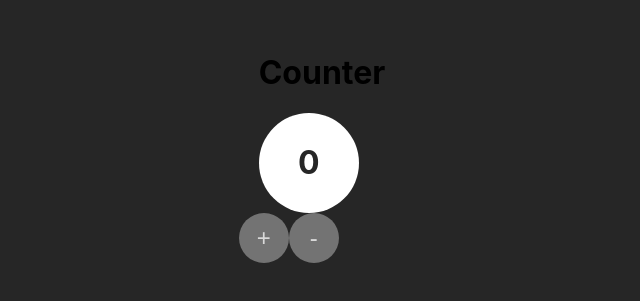
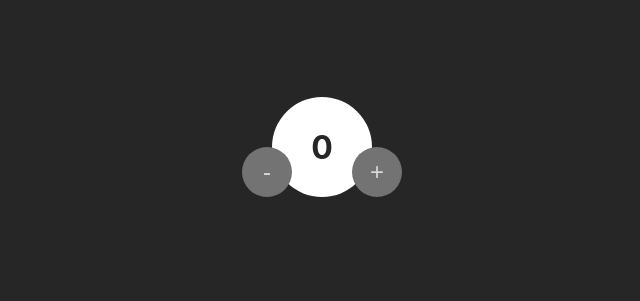
Before and after one commit to Hafizalimi7/Counter, a React (Create React App) app: page / in a window 1280 px wide. Shown: the part 253-554 px from the top of the page, without its empty margins (318-958 px from the left). Built offline with nearby package versions, Linux system fonts and the light colour scheme.

Commit message:
Refactored format *fixed styling of buttons *removed first test

```diff
--- a/src/components/counter.js
+++ b/src/components/counter.js
@@ -2,19 +2,14 @@ import React from "react"
 
 function Counter() {
   return (
-   <div className="counter">
-        <h1 data-testid="titleId" className="title">
-            Counter
-        </h1>
+
+   <div className="counter" >
+        <button data-testid="minus-btn"className="counter--minus">-</button>
         <div className="counter--count">
           <h1 data-testid="counterId">0</h1>
         </div>
-        <button data-testid="add-btn"className="counter--plus">
-          +
-        </button>
-        <button data-testid="minus-btn"className="counter--minus">
-          -
-        </button>
+        <button data-testid="add-btn"className="counter--plus">+</button>
+
   </div>
 
   );
--- a/src/index.css
+++ b/src/index.css
@@ -1,11 +1,5 @@
 * {
   box-sizing: border-box;
-}
-
-.title {
-  display: flex;
-  justify-content: center;
-  color: black;
 }
 
 body {
@@ -18,6 +12,37 @@ body {
   display: flex;
   justify-content: center;
   align-items: center;
+}
+
+.title {
+  display: flex;
+  justify-content: center;
+  color: black;
+}
+
+.counter {
+  display: flex;
+  align-items: flex-end;
+}
+
+.counter > button {
+  height: 50px;
+  width: 50px;
+  border-radius: 50%;
+  border: none;
+  cursor: pointer;
+  background-color: #737373;
+  color: #D9D9D9;
+  font-size: 1.5rem;
+}
+
+.counter > button:hover {
+  background-color: #404040;
+  color: #D9D9D9;
+}
+
+.counter > button:focus {
+  outline: none;
 }
 
 .counter--count {
@@ -35,13 +60,7 @@ body {
   margin-left: -20px;
 }
 
-.counter > button {
-  height: 50px;
-  width: 50px;
-  border-radius: 50%;
-  border: none;
-  cursor: pointer;
-  background-color: #737373;
-  color: #D9D9D9;
-  font-size: 1.5rem;
+.counter--minus {
+  margin-right: -20px;
+  z-index: 1;
 }
```
Also changed, not shown: 1 other file (tests, documents, lock files or other folders).
